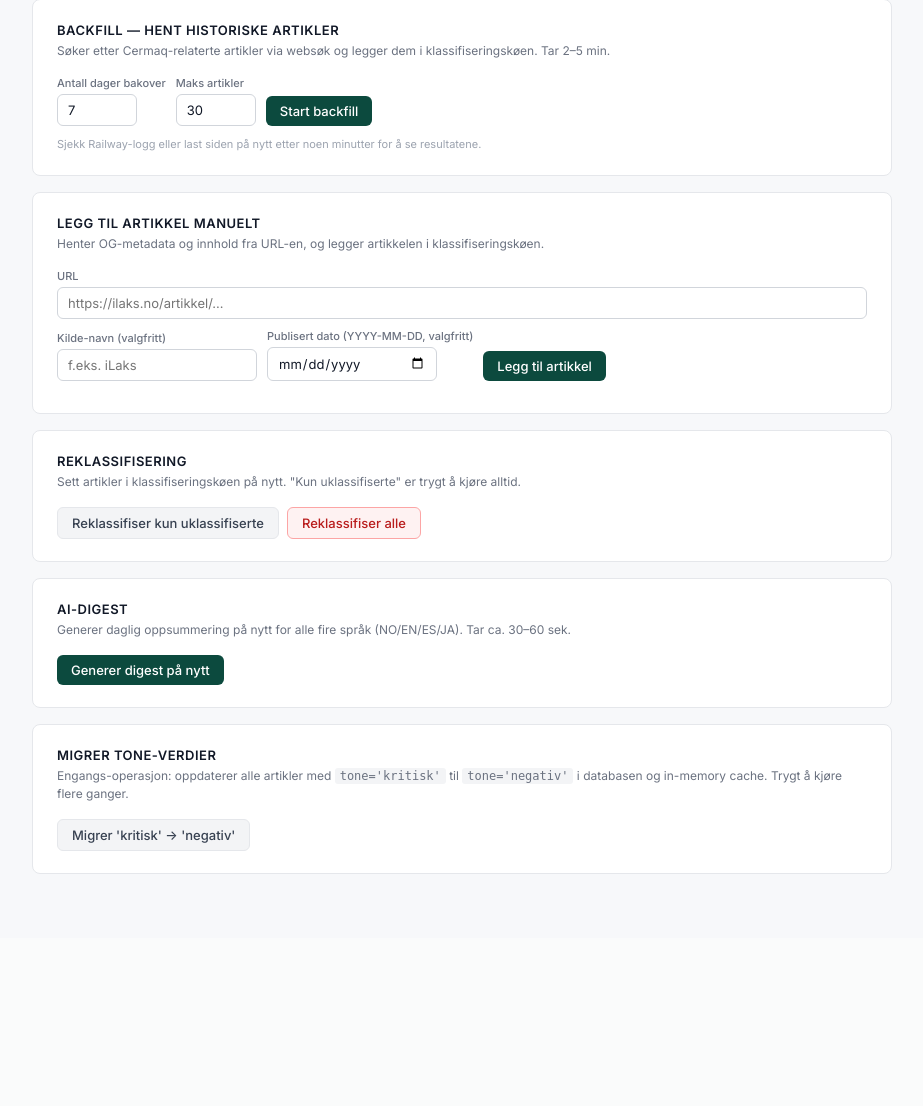
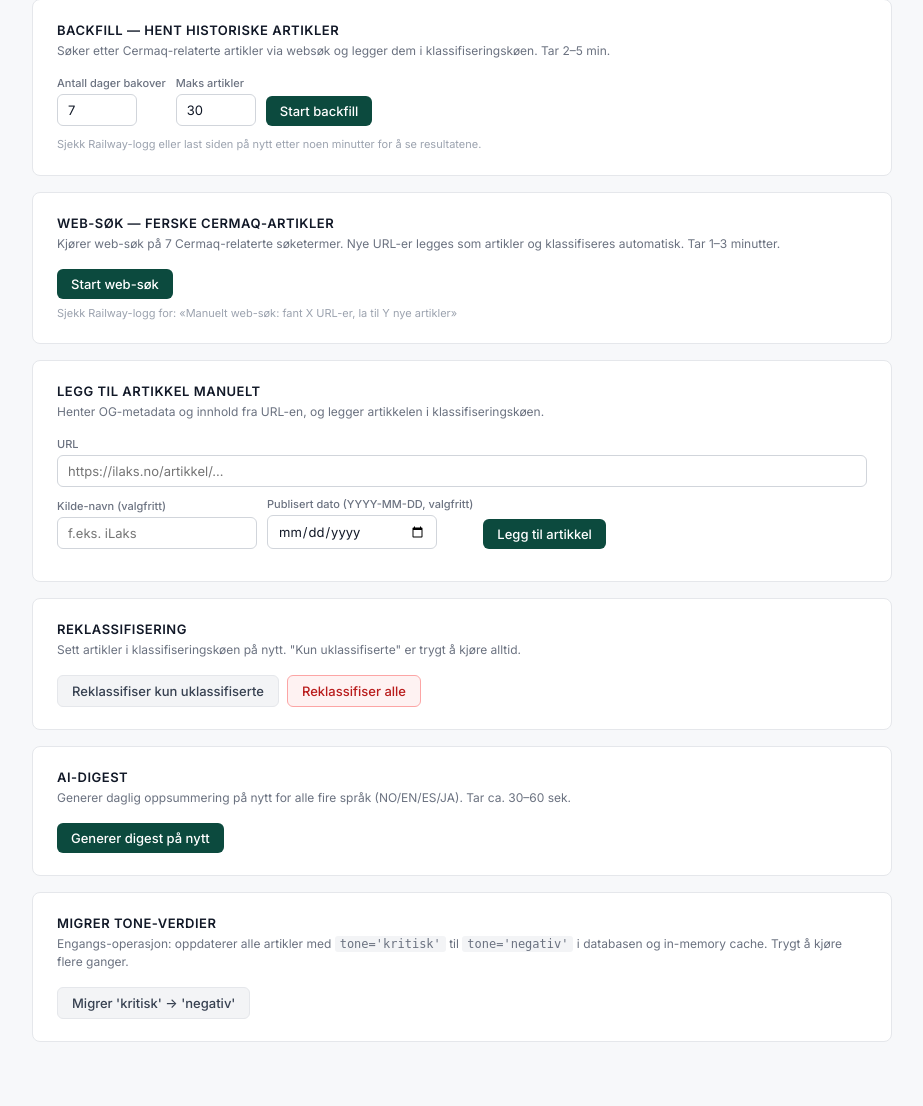
Before and after one commit to henningmoe/watch, a Flask app: page /admin/ in a window 1280 px wide. Shown: the part 331-1437 px from the top of the page, without its empty margins (178-1101 px from the left). Before the commit the page ends 1205 px from the top, so only its background shows below. Run offline with Flask 3, Linux system fonts and the light colour scheme.

Commit message:
Digest-websøk produserer artikler; ny web-søk-trigger på admin
- OPPGAVE 1: _fetch_article_metadata() hjelpefunksjon — felles OG-metadata
  fetching brukt av classify-loop og admin_add_article (refaktorert)
- OPPGAVE 2: _ingest_urls_as_articles() — legger URL-liste som artikler med
  fetch_method="websearch" og sender dem i klassifiseringskøen
- OPPGAVE 3: _classify_loop henter metadata for artikler uten title/content
  (f.eks. fra websearch) før classify-kallet; fallback til "Artikkel fra {kilde}"
- OPPGAVE 4: _generate_all_digests samler sources fra alle 4 språk og kaller
  _ingest_urls_as_articles() — digest-websøk produserer nå artikler i feeden
- OPPGAVE 5: POST /admin/run-websearch — kjører 7 Cermaq-søk via Claude
  web_search_20250305 og ingester funn som artikler, uten å regenerere digest
- OPPGAVE 6: Nytt "Web-søk"-kort på admin-siden med startWebsearch() JS

https://claude.ai/code/session_014Ww3B5Hx8ezQX2s5xq7McB

```diff
--- a/poc/server.py
+++ b/poc/server.py
@@ -3,10 +3,14 @@
 import logging
 import os
 import queue
+import re
+import hashlib
 import threading
 import time
+import urllib.request
 from concurrent.futures import ThreadPoolExecutor
 from datetime import datetime, timezone, timedelta
+from urllib.parse import urlparse
 from zoneinfo import ZoneInfo
 
 from flask import Flask, jsonify, render_template, request
@@ -629,6 +633,88 @@ def _detect_source_from_url(url: str) -> tuple[str | None, str | None]:
     return None, None
 
 
+def _fetch_article_metadata(url: str) -> dict:
+    """Fetch title, description, image_url and text content from a URL via OG metadata."""
+    try:
+        req = urllib.request.Request(url, headers={"User-Agent": "Mozilla/5.0 Cermaq Watch"})
+        with urllib.request.urlopen(req, timeout=10) as resp:
+            html = resp.read().decode("utf-8", errors="ignore")
+
+        title_match = (
+            re.search(r"<meta[^>]*property=['\"]og:title['\"][^>]*content=['\"]([^'\"]+)", html)
+            or re.search(r"<title>([^<]+)</title>", html)
+        )
+        title = title_match.group(1).strip() if title_match else ""
+
+        desc_match = re.search(
+            r"<meta[^>]*property=['\"]og:description['\"][^>]*content=['\"]([^'\"]+)", html
+        )
+        description = desc_match.group(1).strip() if desc_match else ""
+
+        image_match = re.search(
+            r"<meta[^>]*property=['\"]og:image['\"][^>]*content=['\"]([^'\"]+)", html
+        )
+        image_url = image_match.group(1).strip() if image_match else None
+
+        text = re.sub(r"<script[^>]*>.*?</script>", "", html, flags=re.DOTALL)
+        text = re.sub(r"<style[^>]*>.*?</style>", "", text, flags=re.DOTALL)
+        text = re.sub(r"<[^>]+>", " ", text)
+        text = re.sub(r"\s+", " ", text).strip()[:5000]
+
+        return {"title": title, "description": description, "image_url": image_url,
+                "content": (description + "\n\n" + text).strip()}
+    except Exception as exc:
+        log.warning("Kunne ikke hente metadata for %s: %s", url, exc)
+        return {"title": "", "description": "", "image_url": None, "content": ""}
+
+
+def _ingest_urls_as_articles(urls: list) -> int:
+    """Add a list of URLs as new articles and queue them for classification."""
+    if not urls:
+        return 0
+    added = 0
+    for url in urls:
+        if not url or not url.startswith("http"):
+            continue
+        if is_db_available():
+            try:
+                with SessionLocal() as session:
+                    if session.query(Article).filter_by(url=url).first():
+                        continue
+            except Exception:
+                pass
+
+        article_id = int(hashlib.md5(url.encode()).hexdigest()[:8], 16)
+        with _articles_lock:
+            if article_id in _articles:
+                continue
+
+        domain = urlparse(url).netloc.replace("www.", "")
+        source_name, source_domain = _detect_source_from_url(url)
+        if not source_name:
+            source_name = domain.split(".")[0]
+            source_domain = domain
+
+        article = {
+            "id": article_id,
+            "title": "",
+            "url": url,
+            "source_name": source_name,
+            "source_domain": source_domain,
+            "fetch_method": "websearch",
+            "published_at": None,
+            "content": "",
+            "image_url": None,
+        }
+        with _articles_lock:
+            _articles[article_id] = article
+        _classify_queue.put(article_id)
+        added += 1
+
+    log.info("Web-søk: la til %d nye artikler i klassifiseringskøen", added)
+    return added
+
+
 # ---------------------------------------------------------------------------
 # Background thread 2 — classify
 # ---------------------------------------------------------------------------
@@ -657,6 +743,29 @@ def _classify_loop() -> None:
                 article = dict(article)
                 article["source_name"] = detected_name
                 article["source_domain"] = detected_domain
+
+            # Fetch metadata for articles without title/content (e.g. from websearch)
+            if not article.get("title") or not article.get("content"):
+                meta = _fetch_article_metadata(article["url"])
+                updates = {}
+                if meta.get("title"):
+                    updates["title"] = meta["title"]
+                    article["title"] = meta["title"]
+                if meta.get("content"):
+                    updates["content"] = meta["content"]
+                    article["content"] = meta["content"]
+                if meta.get("image_url") and not article.get("image_url"):
+                    updates["image_url"] = meta["image_url"]
+                    article["image_url"] = meta["image_url"]
+                if updates:
+                    with _articles_lock:
+                        if article_id in _articles:
+                            _articles[article_id].update(updates)
+            if not article.get("title"):
+                article["title"] = f"Artikkel fra {article.get('source_name', 'web')}"
+                with _articles_lock:
+                    if article_id in _articles:
+                        _articles[article_id]["title"] = article["title"]
 
             enrichment = classify(article)
 
@@ -731,6 +840,7 @@ def _generate_all_digests() -> None:
 
     from poc.digest import generate_digest
     article_ids = [a["id"] for a in recent]
+    all_sources: set = set()
     for lang in ("no", "en", "es", "ja"):
         try:
             digest = generate_digest(recent, lang=lang)
@@ -739,8 +849,15 @@ def _generate_all_digests() -> None:
                     _digest_cache[lang] = digest
                 log.info("Digest klar lang=%s: %s", lang, digest["headline"][:60])
                 _persist_digest(lang, digest, article_ids)
+                for url in digest.get("sources", []):
+                    if url:
+                        all_sources.add(url)
         except Exception as exc:
             log.error("Digest feilet for lang=%s: %s", lang, exc)
+
+    if all_sources:
+        added = _ingest_urls_as_articles(list(all_sources))
+        log.info("Digest-generering la til %d nye artikler fra web-søk", added)
 
 
 def _digest_scheduler() -> None:
@@ -1299,11 +1416,6 @@ def admin_add_article():
     if not _check_admin_token():
         return jsonify({"error": "Unauthorized"}), 401
 
-    import re
-    import hashlib
-    import urllib.request
-    from urllib.parse import urlparse
-
     data = request.get_json() or {}
     url = (data.get("url") or "").strip()
 
@@ -1319,37 +1431,13 @@ def admin_add_article():
         except Exception:
             pass
 
-    try:
-        req = urllib.request.Request(url, headers={"User-Agent": "Mozilla/5.0 Cermaq Watch"})
-        with urllib.request.urlopen(req, timeout=15) as resp:
-            html = resp.read().decode("utf-8", errors="ignore")
-    except Exception as exc:
-        return jsonify({"error": f"Could not fetch URL: {exc}"}), 500
-
-    title_match = (
-        re.search(r"<meta[^>]*property=['\"]og:title['\"][^>]*content=['\"]([^'\"]+)", html)
-        or re.search(r"<title>([^<]+)</title>", html)
-    )
-    title = title_match.group(1).strip() if title_match else url
-
-    desc_match = re.search(
-        r"<meta[^>]*property=['\"]og:description['\"][^>]*content=['\"]([^'\"]+)", html
-    )
-    description = desc_match.group(1).strip() if desc_match else ""
-
-    image_match = re.search(
-        r"<meta[^>]*property=['\"]og:image['\"][^>]*content=['\"]([^'\"]+)", html
-    )
-    image_url = image_match.group(1).strip() if image_match else None
-
-    text_content = re.sub(r"<script[^>]*>.*?</script>", "", html, flags=re.DOTALL)
-    text_content = re.sub(r"<style[^>]*>.*?</style>", "", text_content, flags=re.DOTALL)
-    text_content = re.sub(r"<[^>]+>", " ", text_content)
-    text_content = re.sub(r"\s+", " ", text_content).strip()[:5000]
+    meta = _fetch_article_metadata(url)
+    if not meta["title"] and not meta["content"]:
+        return jsonify({"error": f"Could not fetch URL"}), 500
 
     article_id = int(hashlib.md5(url.encode()).hexdigest()[:8], 16)
-    parsed = urlparse(url)
-    domain = parsed.netloc.replace("www.", "")
+    domain = urlparse(url).netloc.replace("www.", "")
+    title = meta["title"] or url
 
     article = {
         "id": article_id,
@@ -1359,8 +1447,8 @@ def admin_add_article():
         "source_domain": domain,
         "fetch_method": "manual",
         "published_at": data.get("published_at"),
-        "content": description + "\n\n" + text_content,
-        "image_url": image_url,
+        "content": meta["content"],
+        "image_url": meta["image_url"],
     }
 
     with _articles_lock:
@@ -1374,6 +1462,59 @@ def admin_add_article():
         "source": article["source_name"],
         "status": "Added and queued for classification",
     })
+
+
+@app.route("/admin/run-websearch", methods=["POST"])
+def admin_run_websearch():
+    if not _check_admin_token():
+        return jsonify({"error": "Unauthorized"}), 401
+
+    def _run():
+        try:
+            import anthropic as _anthropic
+            import json as _json
+            client = _anthropic.Anthropic()
+            queries = [
+                "Cermaq",
+                "Cermaq Norway",
+                "Cermaq Chile",
+                "Cermaq Canada",
+                "Steven Rafferty Cermaq",
+                "Mitsubishi Cermaq",
+                "True Arctic Cermaq",
+            ]
+            all_urls: set = set()
+            for query in queries:
+                try:
+                    resp = client.messages.create(
+                        model="claude-sonnet-4-6-20250514",
+                        max_tokens=2000,
+                        tools=[{"type": "web_search_20250305", "name": "web_search", "max_uses": 2}],
+                        messages=[{"role": "user", "content": (
+                            f"Search the web for: {query}\n\n"
+                            f"Find recent articles about Cermaq from the last 7 days. "
+                            f"Return ONLY a JSON array of URLs:\n"
+                            f'["url1", "url2", ...]\n\nNo prose, just JSON. Maximum 10 URLs.'
+                        )}],
+                    )
+                    for block in resp.content:
+                        if getattr(block, "type", "") == "text":
+                            m = re.search(r'\[\s*"[^"]+"(?:\s*,\s*"[^"]+")*\s*\]', block.text)
+                            if m:
+                                try:
+                                    all_urls.update(_json.loads(m.group(0)))
+                                except _json.JSONDecodeError:
+                                    pass
+                except Exception as exc:
+                    log.error("Web-søk feilet for '%s': %s", query, exc)
+
+            added = _ingest_urls_as_articles(list(all_urls))
+            log.info("Manuelt web-søk: fant %d URL-er, la til %d nye artikler", len(all_urls), added)
+        except Exception as exc:
+            log.error("Web-søk-trigger feilet: %s", exc)
+
+    threading.Thread(target=_run, daemon=True).start()
+    return jsonify({"status": "Web-søk startet", "note": "Sjekk Railway-logg eller hovedsiden om 1–3 minutter"})
 
 
 # ---------------------------------------------------------------------------
--- a/poc/templates/admin.html
+++ b/poc/templates/admin.html
@@ -252,6 +252,17 @@
     <div id="backfill-feedback" class="feedback"></div>
   </div>
 
+  <!-- Card 2b: Web-søk -->
+  <div class="card">
+    <div class="card-title">Web-søk — ferske Cermaq-artikler</div>
+    <div class="card-desc">Kjører web-søk på 7 Cermaq-relaterte søketermer. Nye URL-er legges som artikler og klassifiseres automatisk. Tar 1–3 minutter.</div>
+    <div class="btn-row">
+      <button class="btn btn-primary" onclick="startWebsearch()">Start web-søk</button>
+    </div>
+    <p class="hint">Sjekk Railway-logg for: «Manuelt web-søk: fant X URL-er, la til Y nye artikler»</p>
+    <div id="websearch-feedback" class="feedback"></div>
+  </div>
+
   <!-- Card 3: Legg til artikkel -->
   <div class="card">
     <div class="card-title">Legg til artikkel manuelt</div>
@@ -491,6 +502,22 @@
     reclassify("all");
   }
 
+  /* ─── Card 2b: Web-søk ──────────────────────────────────── */
+  async function startWebsearch() {
+    if (!requireToken("websearch-feedback")) return;
+    showFeedback("websearch-feedback", "Starter web-søk…", "loading", true);
+    try {
+      var resp = await fetch("/admin/run-websearch?" + tokenParam(), {method: "POST"});
+      var data = await resp.json();
+      if (!resp.ok) { showFeedback("websearch-feedback", data.error || "Feil", "error", true); return; }
+      showFeedback("websearch-feedback",
+        "✓ " + data.status + " — " + data.note, "success", true
+      );
+    } catch (e) {
+      showFeedback("websearch-feedback", "Nettverksfeil: " + e.message, "error", true);
+    }
+  }
+
   /* ─── Card 5: Regenerer digest ───────────────────────────── */
   async function regenerateDigest() {
     if (!requireToken("digest-feedback")) return;
```
